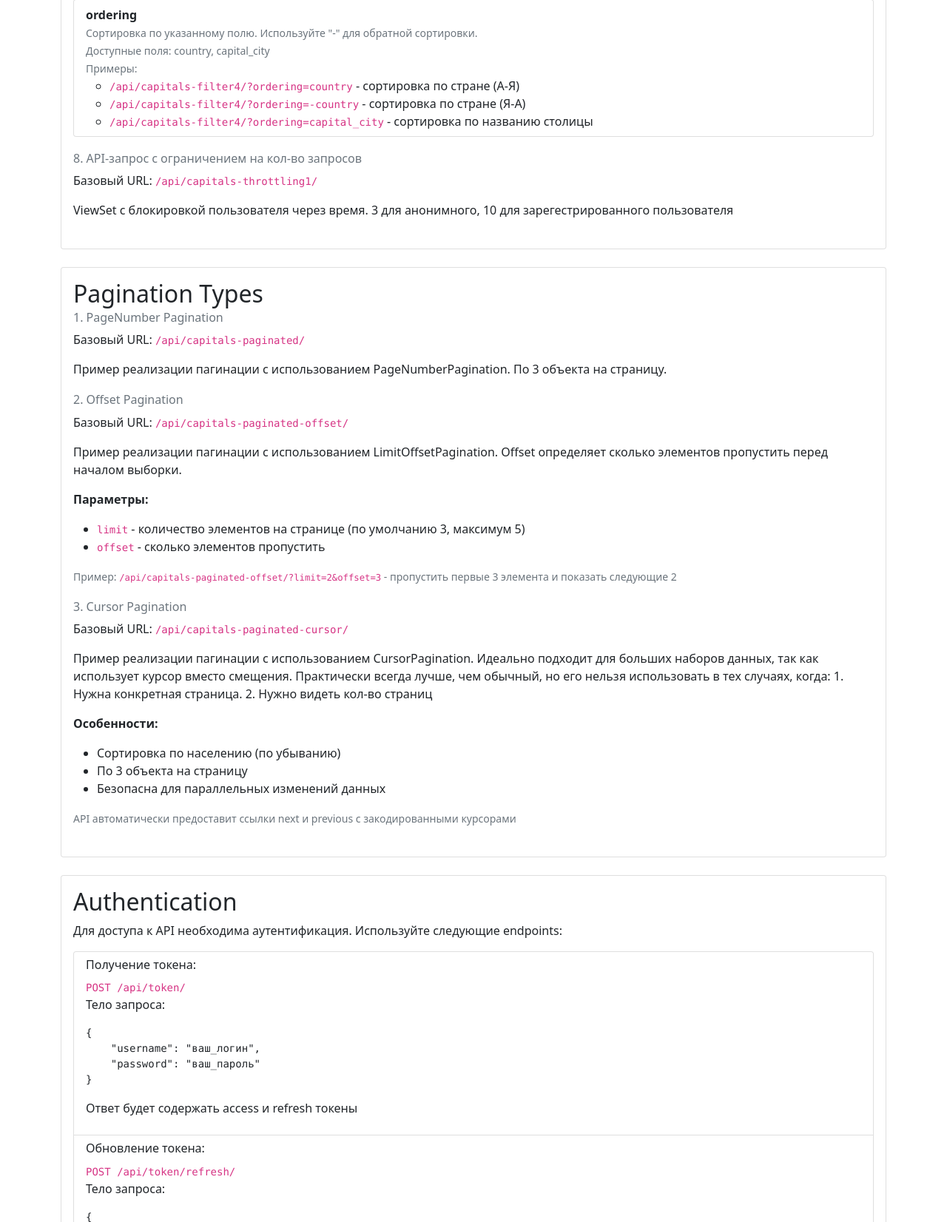
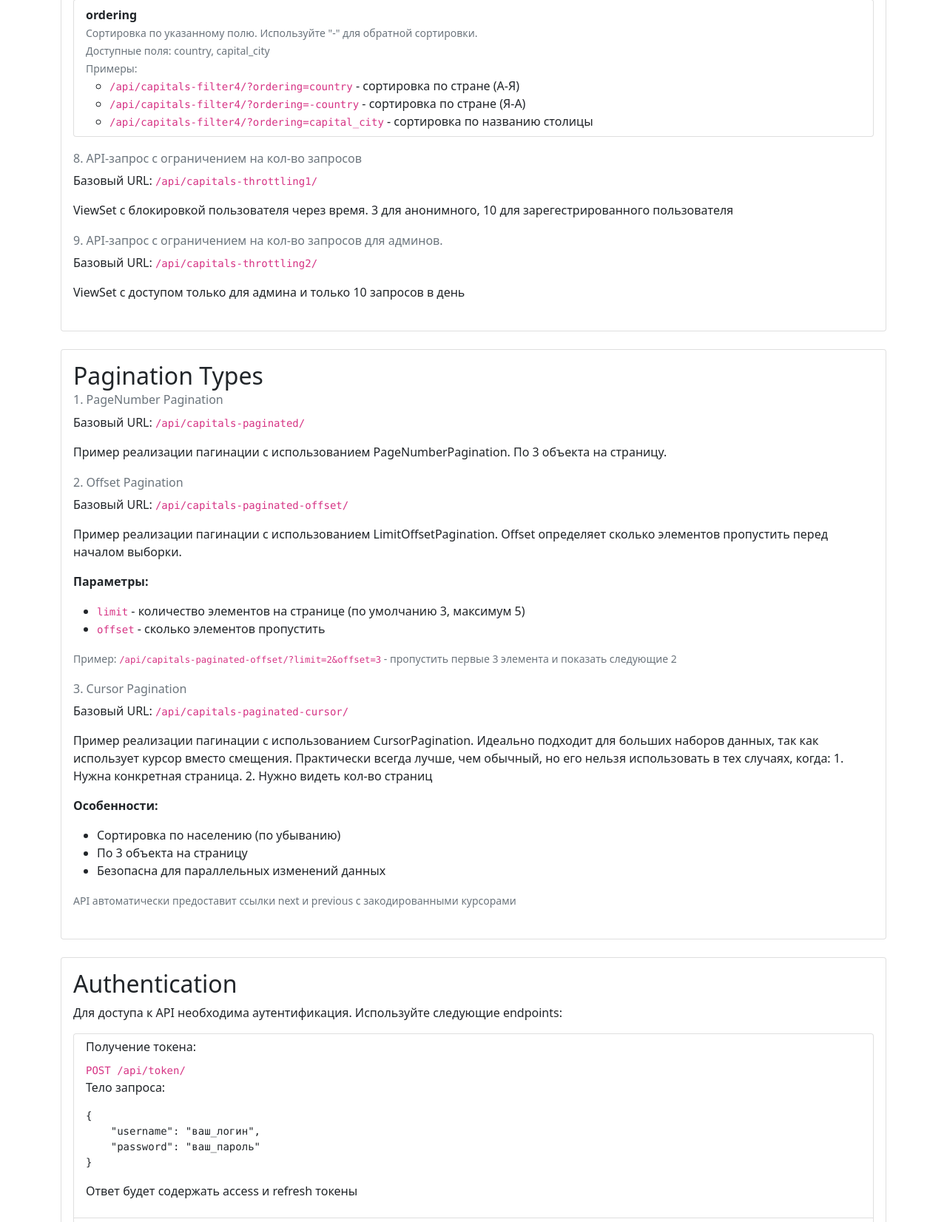
Before and after one commit to donko1/drf_showing_example_site, a Django app: page /api-docs/ in a window 1280 px wide. Shown: the part 1660-3312 px from the top of the page at 74% size. Run offline with Django 4.2, Linux system fonts and the light colour scheme.

Commit message:
Adding custom throttling example

```diff
--- a/capitals/templates/capitals/api_docs.html
+++ b/capitals/templates/capitals/api_docs.html
@@ -130,6 +130,12 @@
                 <p>ViewSet с блокировкой пользователя через время. 3 для анонимного, 10 для зарегестрированного пользователя</p>
 
             </div>
+            <div class="mb-4">
+                <h6 class="card-subtitle mb-2 text-muted">9. API-запрос с ограничением на кол-во запросов для админов.</h6>
+                <p class="card-text">Базовый URL: <code>/api/capitals-throttling2/</code></p>
+                <p>ViewSet с доступом только для админа и только 10 запросов в день</p>
+
+            </div>
         </div>
     </div>
 
--- a/capitals/urls.py
+++ b/capitals/urls.py
@@ -46,6 +46,11 @@ router.register(
     views.CapitalViewSetWithThrottling,
     basename="capitals-throttling1",
 )
+router.register(
+    r"capitals-throttling2",
+    views.CapitalViewSetWithThrottlingAdmin,
+    basename="capitals-throttling2",
+)
 
 urlpatterns = [
     path("", views.home, name="home"),
--- a/capitals/views.py
+++ b/capitals/views.py
@@ -28,7 +28,15 @@ from .paginators import (
     CapitalsPaginatorLimitOffset,
     CapitalsCursorPagination,
 )
+from .throttlers import AdminUserThrottle
 from .forms import JSONInputForm
+
+
+class CapitalViewSetWithThrottlingAdmin(viewsets.ModelViewSet):
+    serializer_class = CapitalSerializer
+    queryset = Capital.objects.all()
+    throttle_classes = [AdminUserThrottle]
+    permission_classes = [permissions.IsAdminUser]
 
 
 class CapitalViewSetWithThrottling(viewsets.ModelViewSet):
```
Also changed, not shown: capitals/throttlers.py (added, +11 -0 lines), 1 other file.
